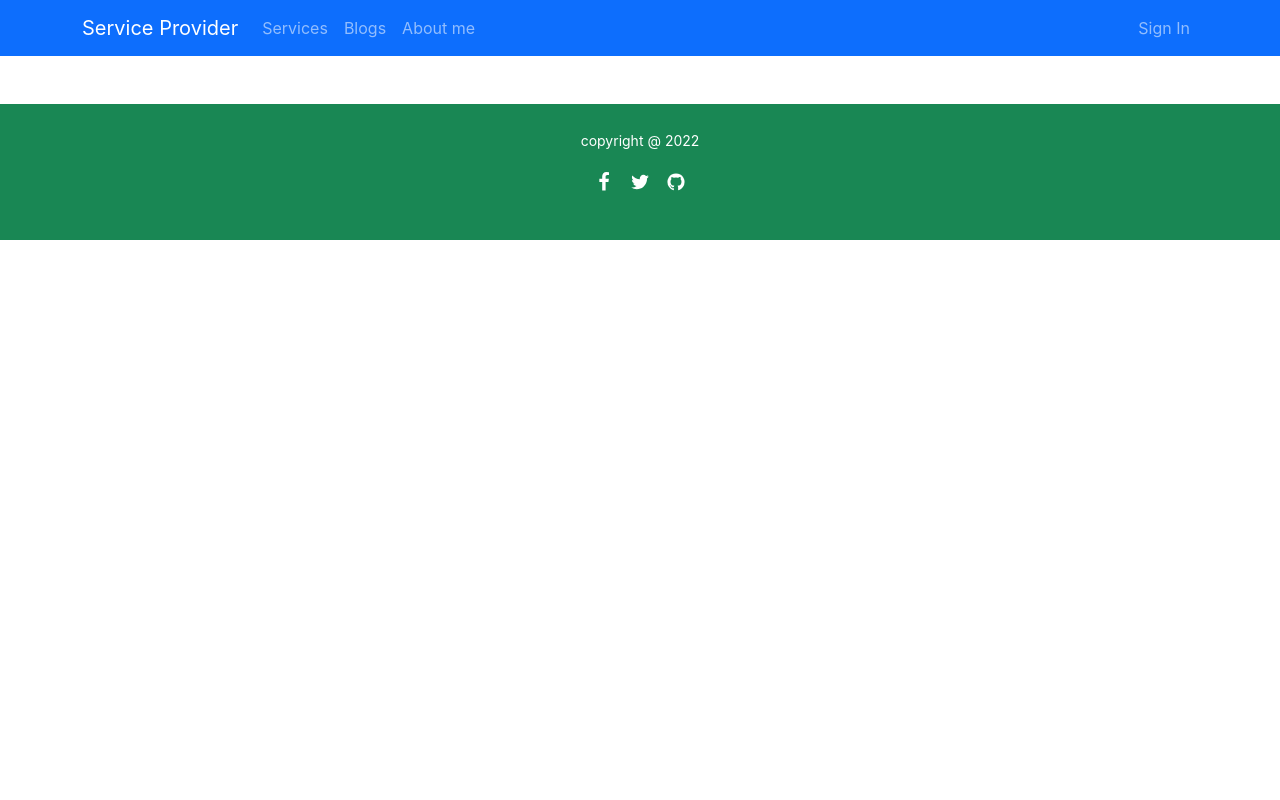
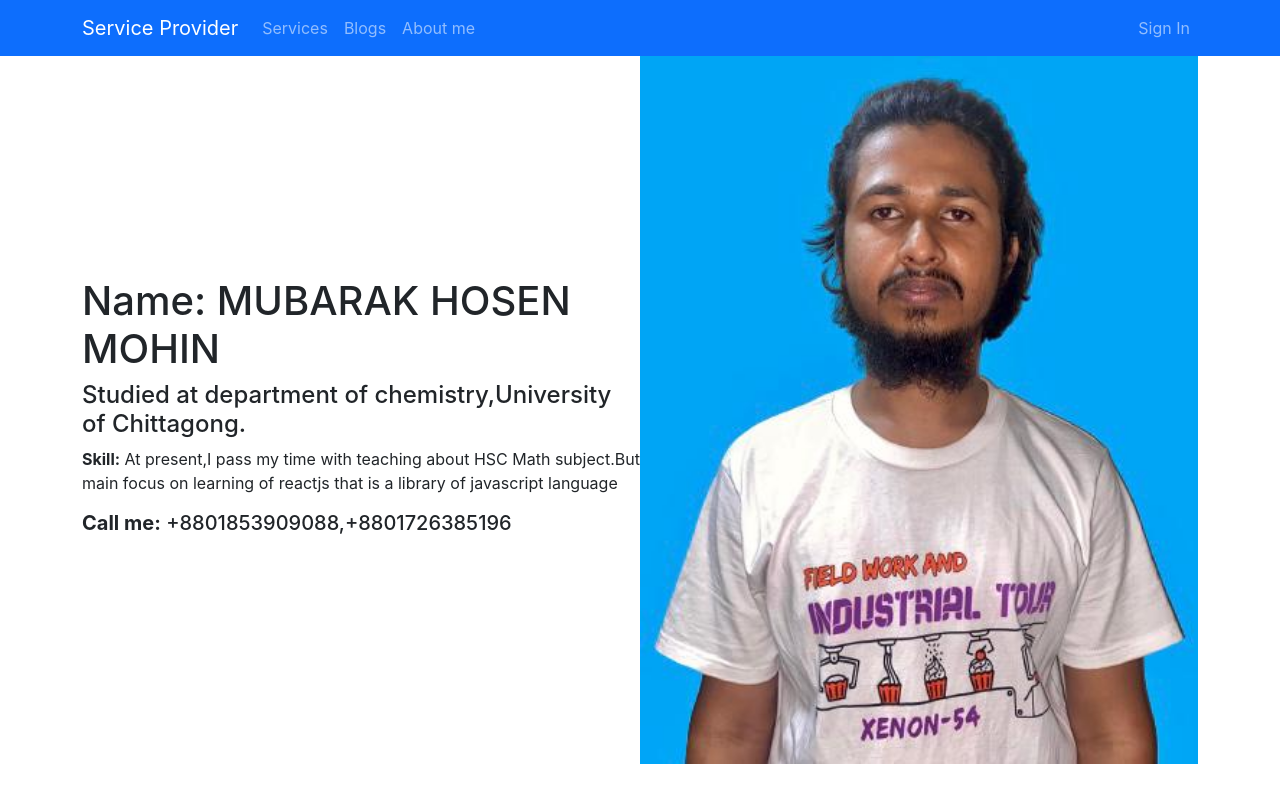
Before and after one commit to mubarakmohin1/firebase-Authentication-independent-service-provider, a React (Create React App) app: page /about in a window 1280 px wide. Shown: the top 800 px of the page. Built offline with nearby package versions, Linux system fonts and the light colour scheme; no server answers.

Commit message:
verificartion and about set up

```diff
--- a/src/components/About/About.js
+++ b/src/components/About/About.js
@@ -1,9 +1,18 @@
 import React from 'react';
+import profile from '../../Images/profile.jpeg'
 
 const About = () => {
     return (
-        <div>
-
+        <div className=' container d-flex justify-content-center align-items-center '>
+            <div className=' col-lg-6'>
+            <h1><span> Name:</span> MUBARAK HOSEN MOHIN </h1>
+            <h4>Studied at department of chemistry,University of Chittagong.</h4>
+            <p> <b>Skill:</b> At present,I pass my time with teaching about HSC Math subject.But main focus on learning of reactjs that is a library of javascript language</p>
+            <h5> <b>Call me:</b> +8801853909088,+8801726385196</h5>
+            </div>
+            <div className=' col-lg-6'>
+                <img className='w-100' src={profile}alt="" />
+            </div>
         </div>
     );
 };
--- a/src/components/Login/Login.js
+++ b/src/components/Login/Login.js
@@ -1,7 +1,7 @@
 
 import React, { useRef } from 'react';
 import { Button, Form } from 'react-bootstrap';
-import { useSignInWithEmailAndPassword } from 'react-firebase-hooks/auth';
+import { useSendPasswordResetEmail, useSignInWithEmailAndPassword } from 'react-firebase-hooks/auth';
 import { Link, useLocation, useNavigate } from 'react-router-dom';
 import auth from '../../firebase.init';
 import GoogleLogin from '../GoogleLogin/GoogleLogin';
@@ -19,6 +19,7 @@ const Login = () => {
 
 
     ] = useSignInWithEmailAndPassword(auth);
+    const [sendPasswordResetEmail] = useSendPasswordResetEmail(auth);
 
     const submitButton = event => {
         event.preventDefault();
@@ -29,7 +30,17 @@ const Login = () => {
     const signUpNavigate = event => {
         navigate('/register')
     }
-    if(user){
+    const resetNavigate = async() => {
+        const email = emailRef.current.value;
+        await sendPasswordResetEmail(email);
+        alert('Sent email');
+    }
+    if (user) {
+    navigate(from, { replace: true });
+}
+
+
+if (user) {
     navigate(from, { replace: true });
 }
 
@@ -57,6 +68,7 @@ const Login = () => {
             </Button>
         </Form>
         <p>New visitors? <Link to={'/register'} className='text-danger pe-auto text-decoration-none' onClick={signUpNavigate}>Go to Registration.</Link></p>
+        <p>Forget password? <Link to={'/register'} className='text-danger pe-auto text-decoration-none' onClick={resetNavigate}>Reset password.</Link></p>
         <GoogleLogin></GoogleLogin>
     </div>
 );
--- a/src/components/Register/Register.js
+++ b/src/components/Register/Register.js
@@ -10,10 +10,8 @@ const Register = () => {
 
     const [
         createUserWithEmailAndPassword,
-        user,
-        loading,
-        error,
-      ] =  useCreateUserWithEmailAndPassword(auth);
+        user
+      ] =  useCreateUserWithEmailAndPassword(auth,{sendEmailVerification:true});
  const navigate = useNavigate();
  const emailRef = useRef('');
  const passwordRef = useRef('');
```
Lines whose indentation alone changed are shown as unchanged.
